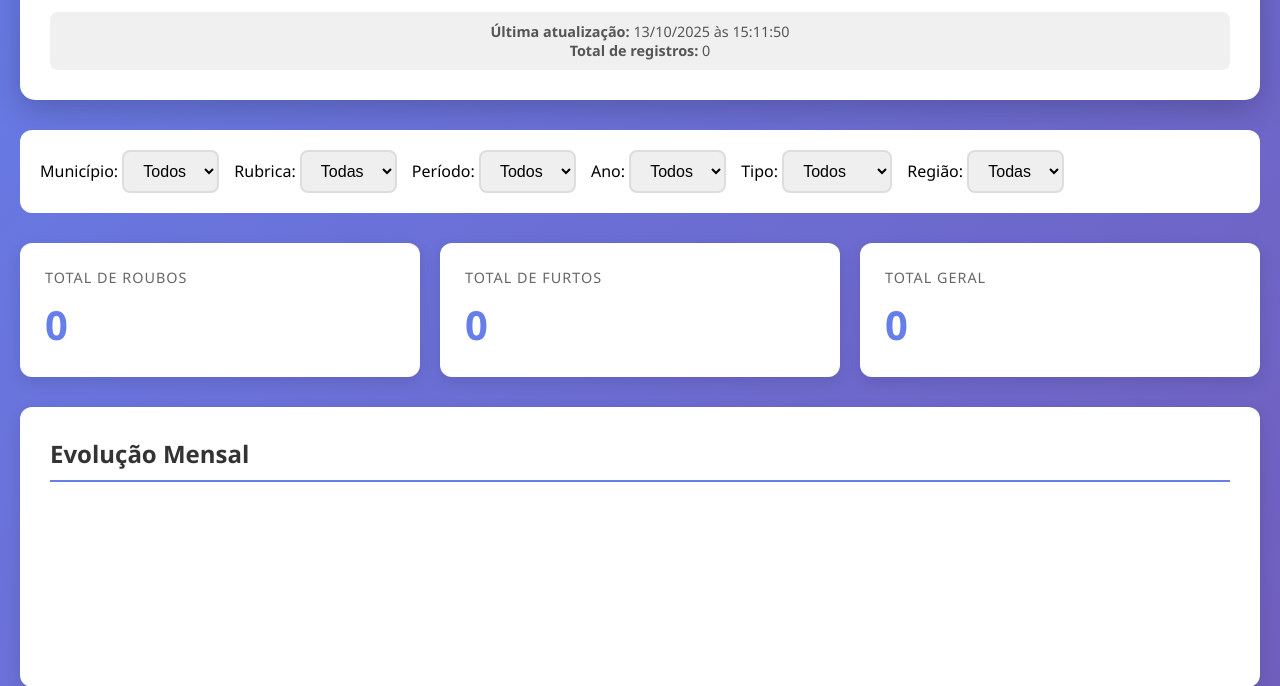
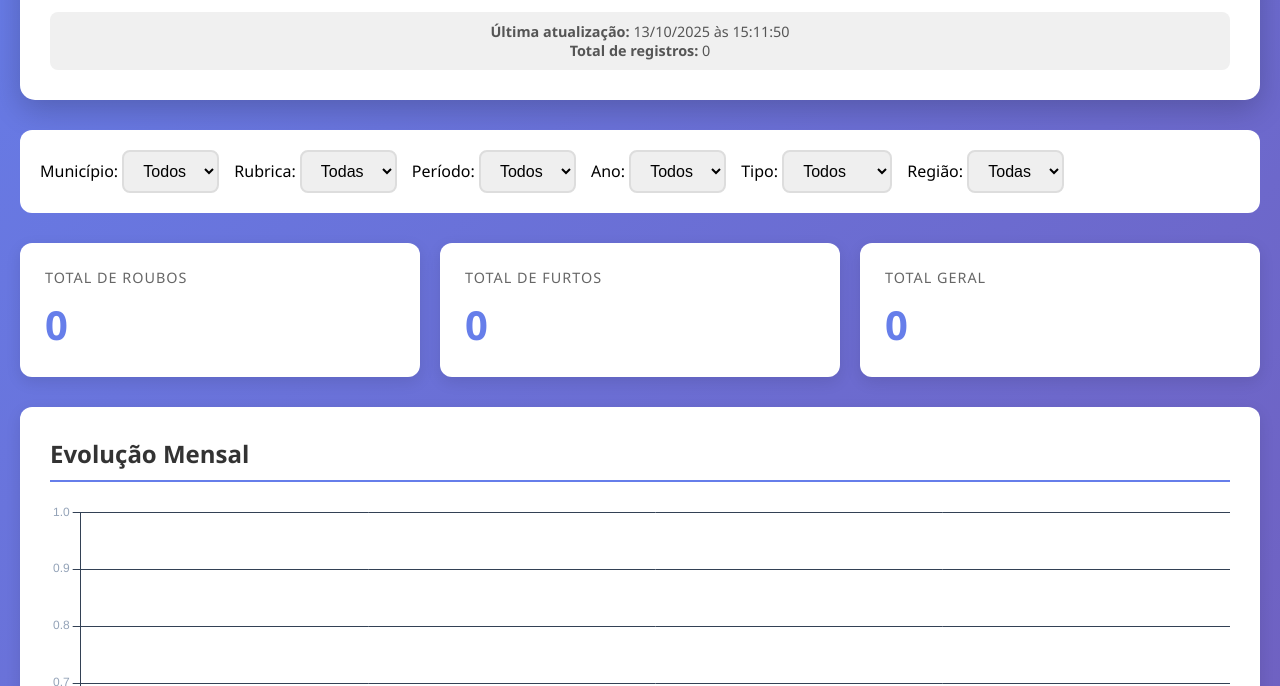
Before and after one commit to RenanPhilip/EstatisticasRouboFurto_SSP, a website: page index.html in a window 1280 px wide. Shown: the part 266-952 px from the top of the page. Drawn offline with nearby package versions, Linux system fonts and the light colour scheme.

Commit message:
Edit chart container ID

```diff
--- a/index.html
+++ b/index.html
@@ -1,6 +1,7 @@
 <!-- EstatisticasRouboFurto_SSP\index.html -->
 <!DOCTYPE html>
 <html lang="pt-BR">
+
 <head>
     <meta charset="UTF-8">
     <meta name="viewport" content="width=device-width, initial-scale=1.0">
@@ -29,7 +30,7 @@
             background: white;
             padding: 30px;
             border-radius: 15px;
-            box-shadow: 0 10px 30px rgba(0,0,0,0.2);
+            box-shadow: 0 10px 30px rgba(0, 0, 0, 0.2);
             margin-bottom: 30px;
             text-align: center;
         }
@@ -65,7 +66,7 @@
             background: white;
             padding: 25px;
             border-radius: 12px;
-            box-shadow: 0 5px 15px rgba(0,0,0,0.1);
+            box-shadow: 0 5px 15px rgba(0, 0, 0, 0.1);
             transition: transform 0.3s ease;
         }
 
@@ -91,7 +92,7 @@
             background: white;
             padding: 30px;
             border-radius: 12px;
-            box-shadow: 0 5px 15px rgba(0,0,0,0.1);
+            box-shadow: 0 5px 15px rgba(0, 0, 0, 0.1);
             margin-bottom: 30px;
         }
 
@@ -114,7 +115,8 @@
             align-items: center;
         }
 
-        select, input {
+        select,
+        input {
             padding: 10px 15px;
             border: 2px solid #ddd;
             border-radius: 8px;
@@ -122,7 +124,8 @@
             transition: border-color 0.3s;
         }
 
-        select:focus, input:focus {
+        select:focus,
+        input:focus {
             outline: none;
             border-color: #667eea;
         }
@@ -153,6 +156,7 @@
         }
     </style>
 </head>
+
 <body>
     <div class="container">
         <header>
@@ -221,7 +225,7 @@
 
         <div class="chart-container">
             <h2 class="chart-title">Evolução Mensal</h2>
-            <canvas id="monthlyChart"></canvas>
+            <canvas id="timelineChart"></canvas>
         </div>
 
         <div class="chart-container">
@@ -245,4 +249,5 @@
 
     <script src="app.js"></script>
 </body>
+
 </html>
```
